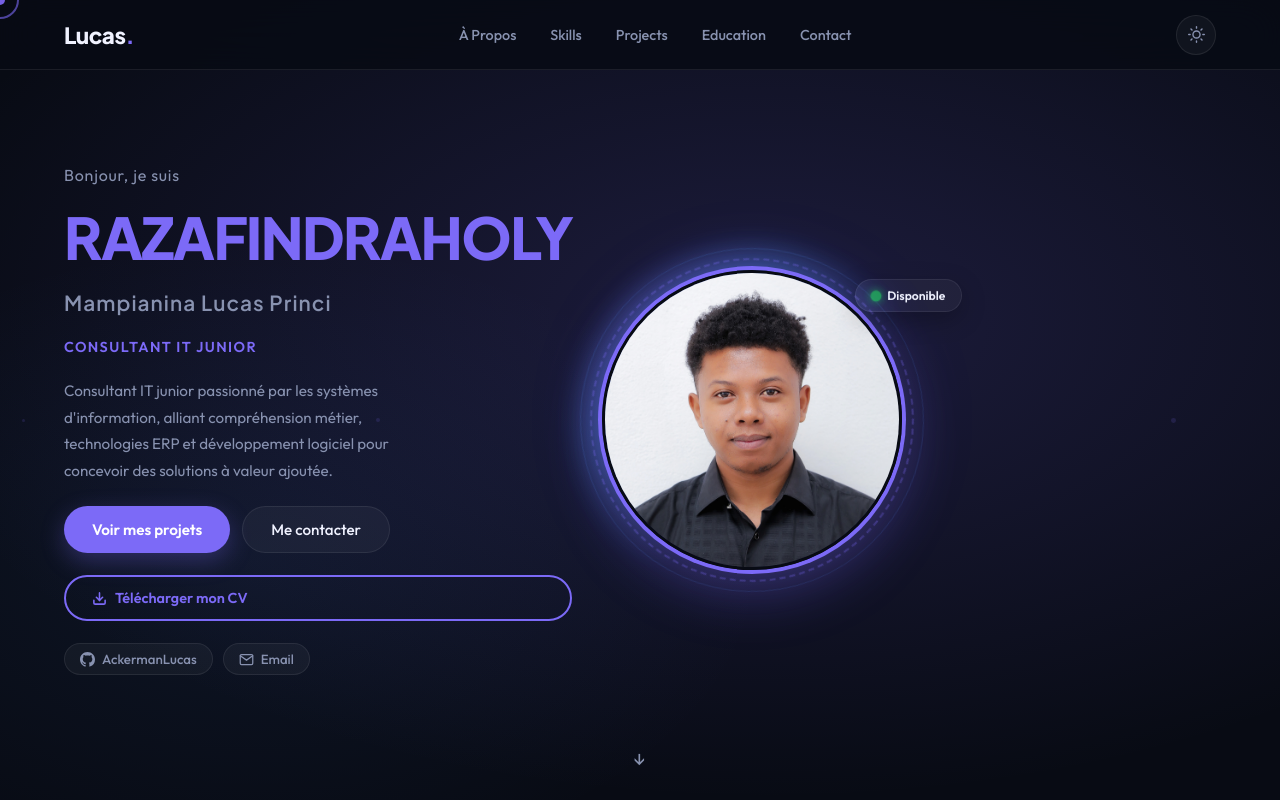
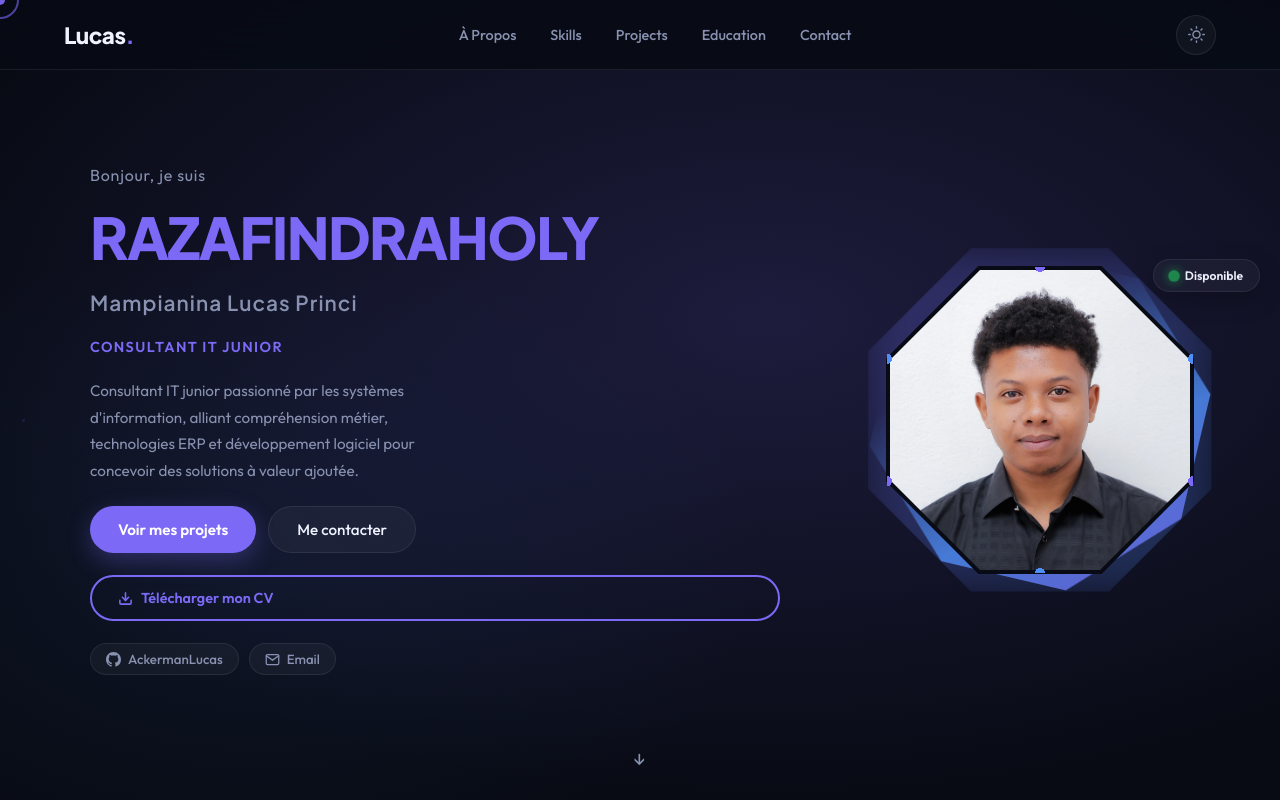
Before and after one commit to AckermanLucas/Portfolio, a React (Create React App) app: page / in a window 1280 px wide. Shown: the top 800 px of the page. Built offline with nearby package versions, Linux system fonts and the light colour scheme.

Commit message:
feat: photo octogone

```diff
--- a/src/App.css
+++ b/src/App.css
@@ -137,10 +137,10 @@
 
 .hero-inner {
   display: grid;
-  grid-template-columns: 1fr auto 1fr;
+  grid-template-columns: 1.2fr auto;
   align-items: center;
-  gap: 60px;
-  width: 100%; max-width: 1200px;
+  gap: 80px;
+  width: 100%; max-width: 1100px;
   position: relative; z-index: 1;
 }
 
@@ -244,10 +244,11 @@
 }
 
 /* ── PHOTO FRAME — ROUND STYLISH ── */
+/* ── OCTAGON PHOTO ── */
 .hero-photo-col {
   display: flex; align-items: center; justify-content: center;
   animation: fade-in-up 0.7s 0.2s ease both;
-  margin-left: -30px;
+  margin-left: 30px;
 }
 
 .hero-photo-frame {
@@ -255,76 +256,79 @@
   width: 300px; height: 300px;
 }
 
-/* Outer glow ring */
+/* Outer glow blur */
 .hero-photo-frame::before {
   content: '';
   position: absolute;
-  inset: -16px;
-  border-radius: 50%;
-  background: linear-gradient(135deg, var(--accent), var(--accent2), transparent 60%);
-  opacity: 0.5;
-  filter: blur(16px);
+  inset: -20px;
+  background: linear-gradient(135deg, var(--accent), var(--accent2));
+  clip-path: polygon(30% 0%, 70% 0%, 100% 30%, 100% 70%, 70% 100%, 30% 100%, 0% 70%, 0% 30%);
+  opacity: 0.25;
+  filter: blur(20px);
   animation: glow-breathe 3s ease-in-out infinite;
+  z-index: 0;
 }
 
 @keyframes glow-breathe {
-  0%, 100% { opacity: 0.4; transform: scale(1); }
-  50% { opacity: 0.7; transform: scale(1.04); }
+  0%, 100% { opacity: 0.2; transform: scale(1); }
+  50% { opacity: 0.4; transform: scale(1.06); }
 }
 
-/* Dashed ring decoration */
+/* Spinning octagon border */
 .photo-ring-deco {
   position: absolute;
-  inset: -12px;
-  border-radius: 50%;
-  border: 2px dashed var(--accent);
-  opacity: 0.3;
-  animation: spin-slow 18s linear infinite;
+  inset: -10px;
+  background: linear-gradient(135deg, var(--accent), var(--accent2), transparent 70%);
+  clip-path: polygon(30% 0%, 70% 0%, 100% 30%, 100% 70%, 70% 100%, 30% 100%, 0% 70%, 0% 30%);
+  animation: spin-slow 12s linear infinite;
+  z-index: 1;
+  opacity: 0.8;
 }
+
+/* Inner bg mask to create border effect */
 .photo-ring-deco2 {
   position: absolute;
-  inset: -22px;
-  border-radius: 50%;
-  border: 1px solid var(--accent2);
-  opacity: 0.15;
-  animation: spin-slow 28s linear infinite reverse;
+  inset: -4px;
+  background: var(--bg);
+  clip-path: polygon(30% 0%, 70% 0%, 100% 30%, 100% 70%, 70% 100%, 30% 100%, 0% 70%, 0% 30%);
+  z-index: 2;
 }
 
 @keyframes spin-slow {
   to { transform: rotate(360deg); }
 }
 
-/* Solid accent ring */
-.photo-ring-solid {
-  position: absolute;
-  inset: -5px;
-  border-radius: 50%;
-  background: linear-gradient(135deg, var(--accent) 0%, var(--accent2) 50%, transparent 100%);
-  padding: 3px;
-}
-.photo-ring-solid::after {
+/* Accent corner dots */
+.hero-photo-frame::after {
   content: '';
   position: absolute;
-  inset: 3px;
-  border-radius: 50%;
-  background: var(--bg);
+  inset: -3px;
+  background:
+    radial-gradient(circle 5px at 50% 0%, var(--accent) 100%, transparent 100%),
+    radial-gradient(circle 5px at 100% 30%, var(--accent2) 100%, transparent 100%),
+    radial-gradient(circle 5px at 100% 70%, var(--accent) 100%, transparent 100%),
+    radial-gradient(circle 5px at 50% 100%, var(--accent2) 100%, transparent 100%),
+    radial-gradient(circle 5px at 0% 70%, var(--accent) 100%, transparent 100%),
+    radial-gradient(circle 5px at 0% 30%, var(--accent2) 100%, transparent 100%);
+  z-index: 5;
+  pointer-events: none;
 }
 
 .hero-photo {
-  position: relative; z-index: 2;
+  position: relative; z-index: 3;
   width: 100%; height: 100%;
   object-fit: cover; object-position: top center;
-  border-radius: 50%;
-  border: 3px solid var(--bg);
-  box-shadow:
-    0 0 0 4px var(--accent),
-    0 20px 60px var(--accent-glow),
-    0 0 80px rgba(124,106,247,0.15);
+  clip-path: polygon(30% 0%, 70% 0%, 100% 30%, 100% 70%, 70% 100%, 30% 100%, 0% 70%, 0% 30%);
+  filter: drop-shadow(0 20px 40px var(--accent-glow));
+  transition: filter 0.3s;
+}
+.hero-photo:hover {
+  filter: drop-shadow(0 24px 60px var(--accent-glow)) brightness(1.05);
 }
 
-/* Floating badges */
+/* Badge */
 .photo-badge {
-  position: absolute; z-index: 4;
+  position: absolute; z-index: 6;
   background: var(--card);
   border: 1px solid var(--card-border);
   border-radius: 50px;
@@ -337,7 +341,6 @@
   box-shadow: 0 8px 24px rgba(0,0,0,0.25);
   animation: badge-float 3s ease-in-out infinite;
 }
-.photo-badge:nth-child(5) { animation-delay: 1.5s; }
 
 @keyframes badge-float {
   0%, 100% { transform: translateY(0); }
@@ -347,15 +350,14 @@
 .photo-badge .dot {
   width: 8px; height: 8px; border-radius: 50%;
   background: #22c55e;
-  box-shadow: 0 0 6px #22c55e;
+  box-shadow: 0 0 8px #22c55e;
   animation: pulse 2s ease infinite;
 }
-.photo-badge.top-right { top: 10px; right: -60px; }
-.photo-badge.bottom-left { bottom: 20px; left: -65px; }
+.photo-badge.top-right { top: -10px; right: -70px; }
 
 @keyframes pulse {
   0%, 100% { transform: scale(1); opacity: 1; }
-  50% { transform: scale(1.5); opacity: 0.6; }
+  50% { transform: scale(1.6); opacity: 0.5; }
 }
 
 /* Right — Float cards */
@@ -597,14 +599,13 @@
   .hero-inner { grid-template-columns: 1fr; text-align: center; }
   .hero-left { align-items: center; }
   .hero-desc { max-width: 100%; }
-  .hero-photo-col { order: -1; }
-  .hero-photo-frame { width: 220px; height: 260px; }
+  .hero-photo-col { order: -1; margin-left: 0; display: flex; justify-content: center; }
+  .hero-photo-frame { width: 230px; height: 230px; }
   .hero-right { flex-direction: row; flex-wrap: wrap; justify-content: center; }
   .hero-float-card { flex: 1 1 180px; }
   .hero-float-card:hover { transform: translateY(-4px); }
   .about-grid { grid-template-columns: 1fr; }
-  .photo-badge.top-right { right: -10px; }
-  .photo-badge.bottom-left { left: -10px; }
+  .photo-badge.top-right { right: -10px; top: 0px; }
   .nav-links { display: none; }
   .nav-links.open {
     display: flex; flex-direction: column;
```
